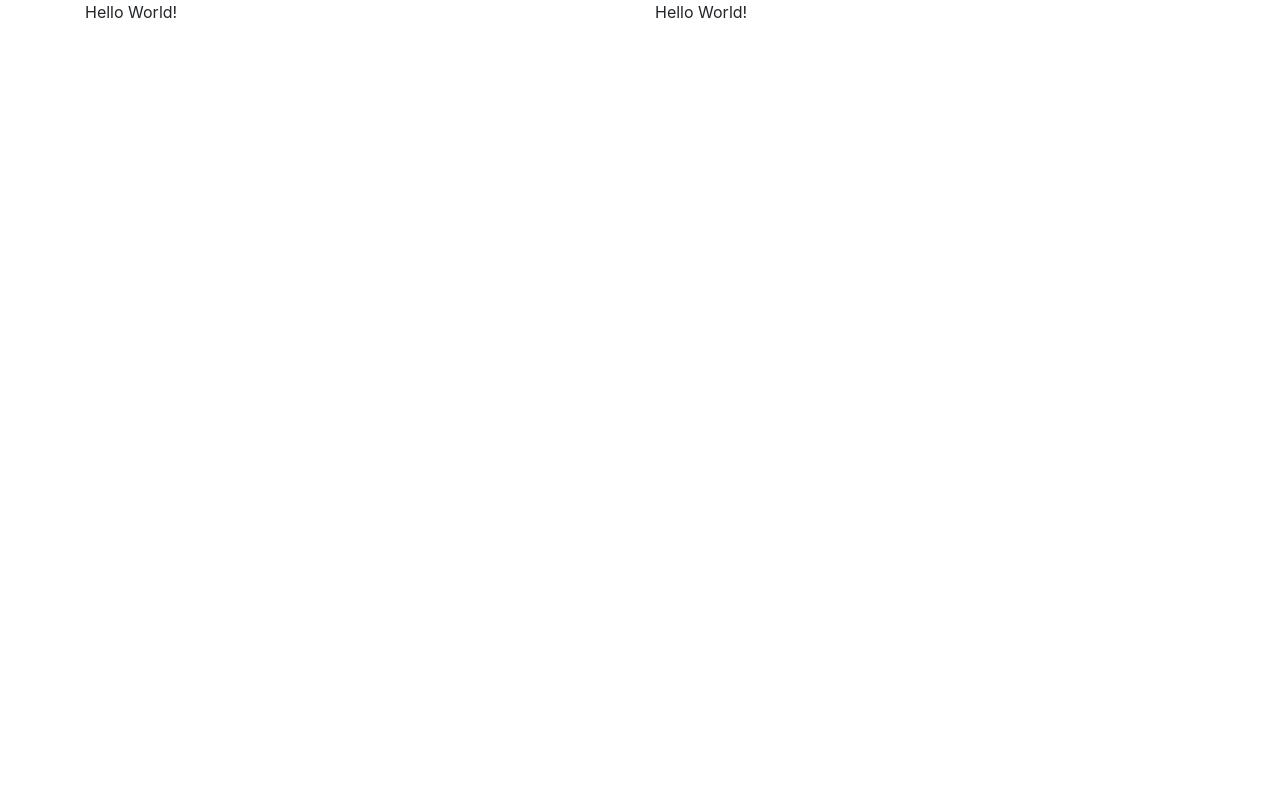
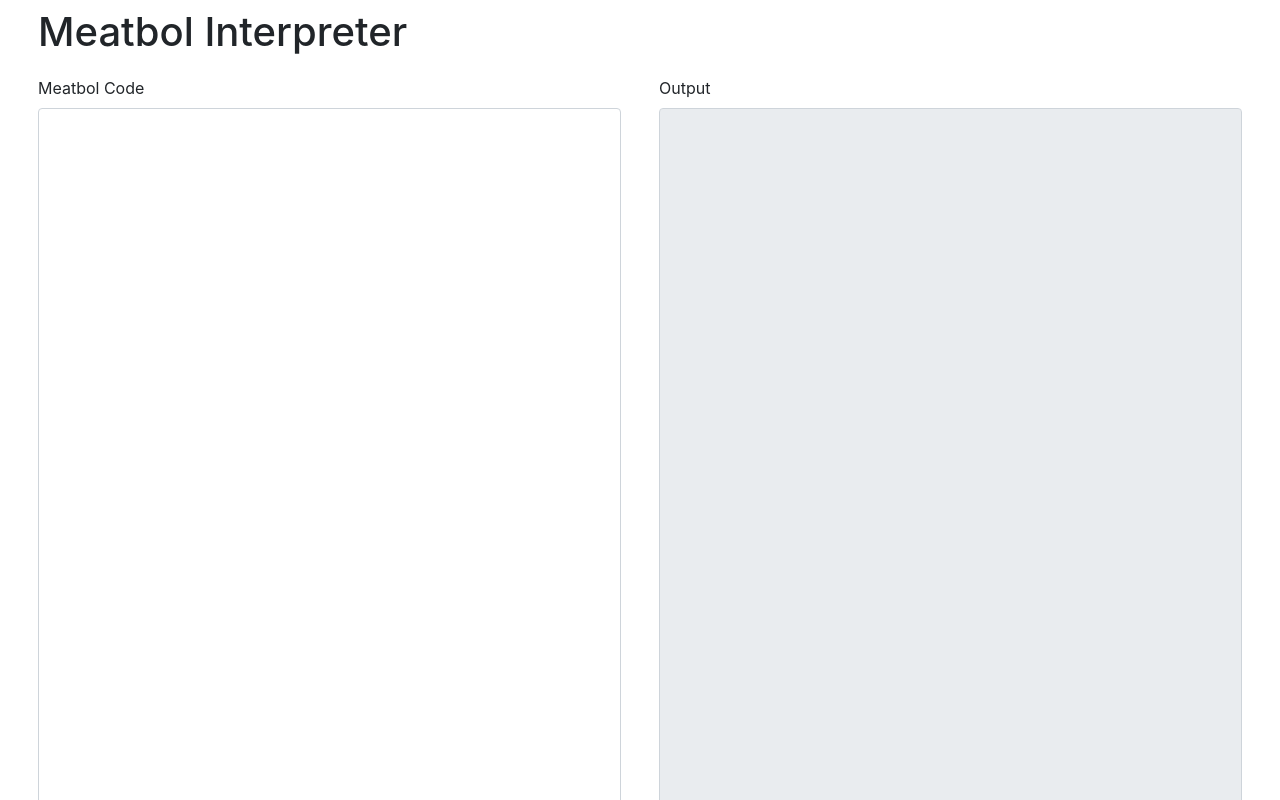
Before and after one commit to mpohler1/meatbol-app, a React (Create React App) app: page / in a window 1280 px wide. Shown: the top 800 px of the page. Built offline with nearby package versions, Linux system fonts and the light colour scheme.

Commit message:
created basic gui

```diff
--- a/src/App.jsx
+++ b/src/App.jsx
@@ -7,12 +7,17 @@ class App extends Component {
 
     render() {
         return (
-            <div className="container">
-                <div className="row">
-                    <div className="col">
+            <div className="container-fluid">
+                <div className="row m-1">
+                    <div className="col-12 m-1">
+                        <h1 className="h1" >Meatbol Interpreter</h1>
+                    </div>
+                </div>
+                <div className="row m-1">
+                    <div className="col-lg m-1">
                         <InputBox/>
                     </div>
-                    <div className="col">
+                    <div className="col-lg m-1">
                         <OutputBox/>
                     </div>
                 </div>
--- a/src/inputBox/InputBox.jsx
+++ b/src/inputBox/InputBox.jsx
@@ -4,7 +4,13 @@ class InputBox extends Component {
 
     render() {
         return (
-            <p>Hello World!</p>
+            <React.Fragment>
+                <div className="form-group">
+                    <label htmlFor="inputBoxTextArea">Meatbol Code</label>
+                    <textarea className="form-control text-monospace overflow-auto" id="inputBoxTextArea" rows="32" cols="80"></textarea>
+                </div>
+                <button className="btn btn-primary">Interpret</button>
+            </React.Fragment>
         );
     }
 }
--- a/src/outputBox/OutputBox.jsx
+++ b/src/outputBox/OutputBox.jsx
@@ -4,7 +4,10 @@ class OutputBox extends Component {
 
     render() {
         return (
-            <p>Hello World!</p>
+            <div className="form-group">
+                <label htmlFor="outputBoxTextArea">Output</label>
+                <textarea readOnly={true} className="form-control text-monospace overflow-auto" id="outputBoxTextArea" rows="32" cols="80"></textarea>
+            </div>
         );
     }
 }
```
